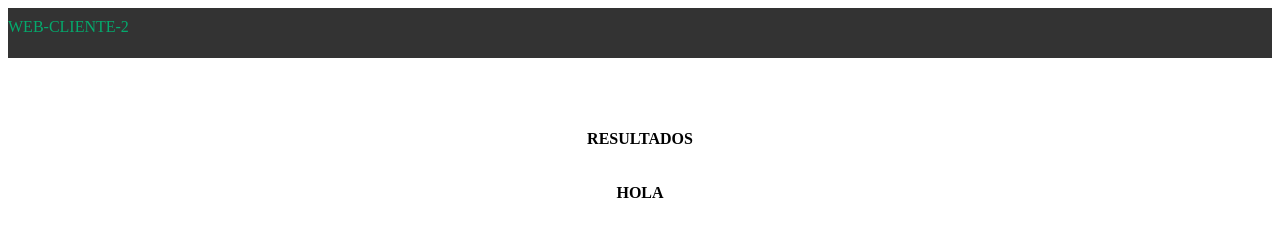
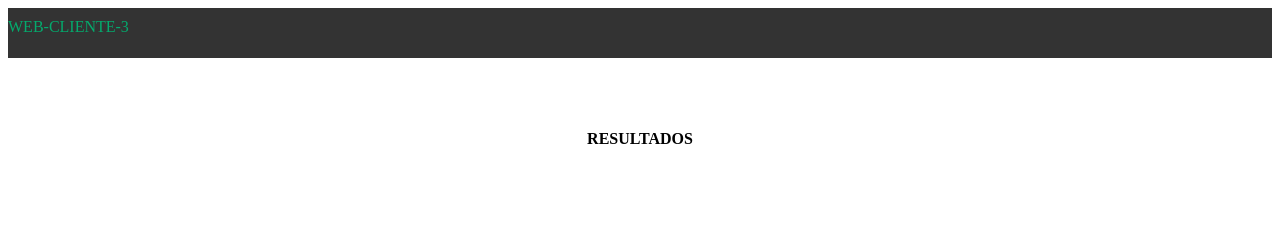
Before and after one commit to ibvservices0/webcliente, a plain HTML site: page results.html in a window 1280 px wide. Drawn offline with Linux system fonts and the light colour scheme.

Commit message:
webCliente3

```diff
--- a/results.html
+++ b/results.html
@@ -39,10 +39,12 @@
     <body>
         <script>
 
+            const queryString = window.location.search;
+
             var myhtml = '<div id="main_container">';
-            myhtml = myhtml + '<div class="topnav_outer"><div class="topnav"><span class="myelement">WEB-CLIENTE-2</span></div></div>';
+            myhtml = myhtml + '<div class="topnav_outer"><div class="topnav"><span class="myelement">WEB-CLIENTE-3</span></div></div>';
             myhtml = myhtml + '<br><br><br><br><span class="span-custom">RESULTADOS</span>';
-            myhtml = myhtml + '<br><br><span class="span-custom">HOLA</span>';
+            myhtml = myhtml + '<br><br><span class="span-custom">' + queryString + '</span>';
             myhtml = myhtml + '</div>';
             document.body.innerHTML = myhtml;
 
```
